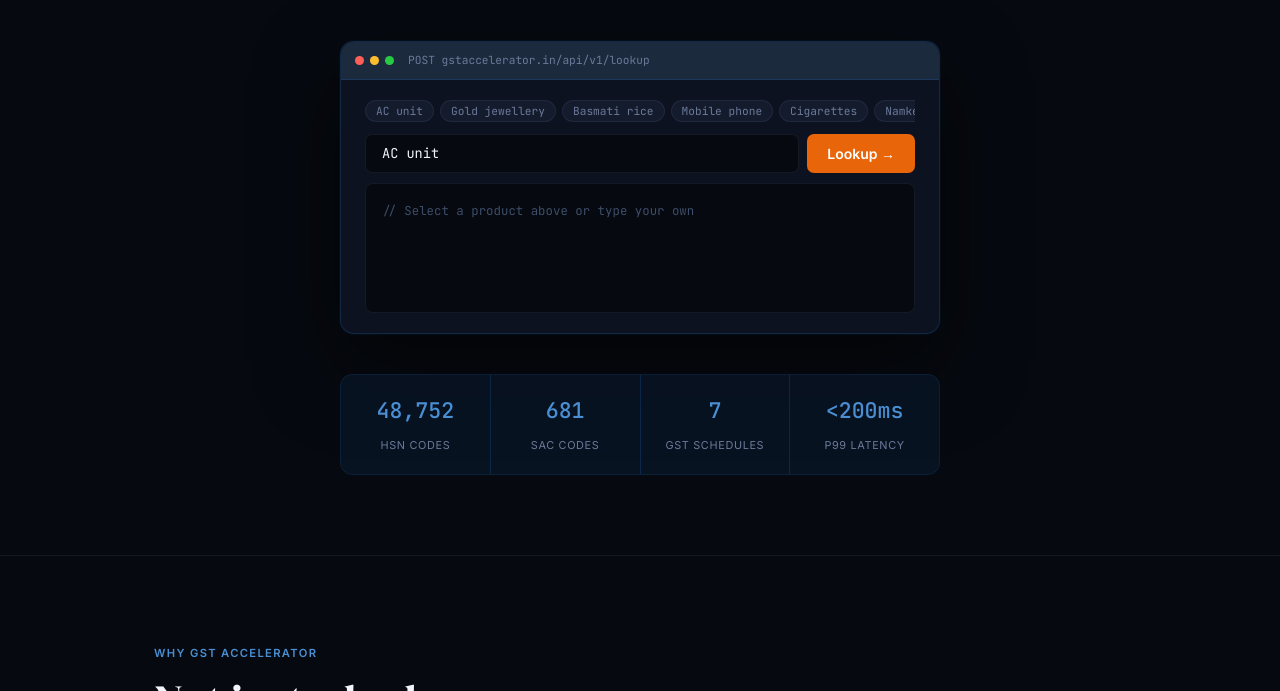
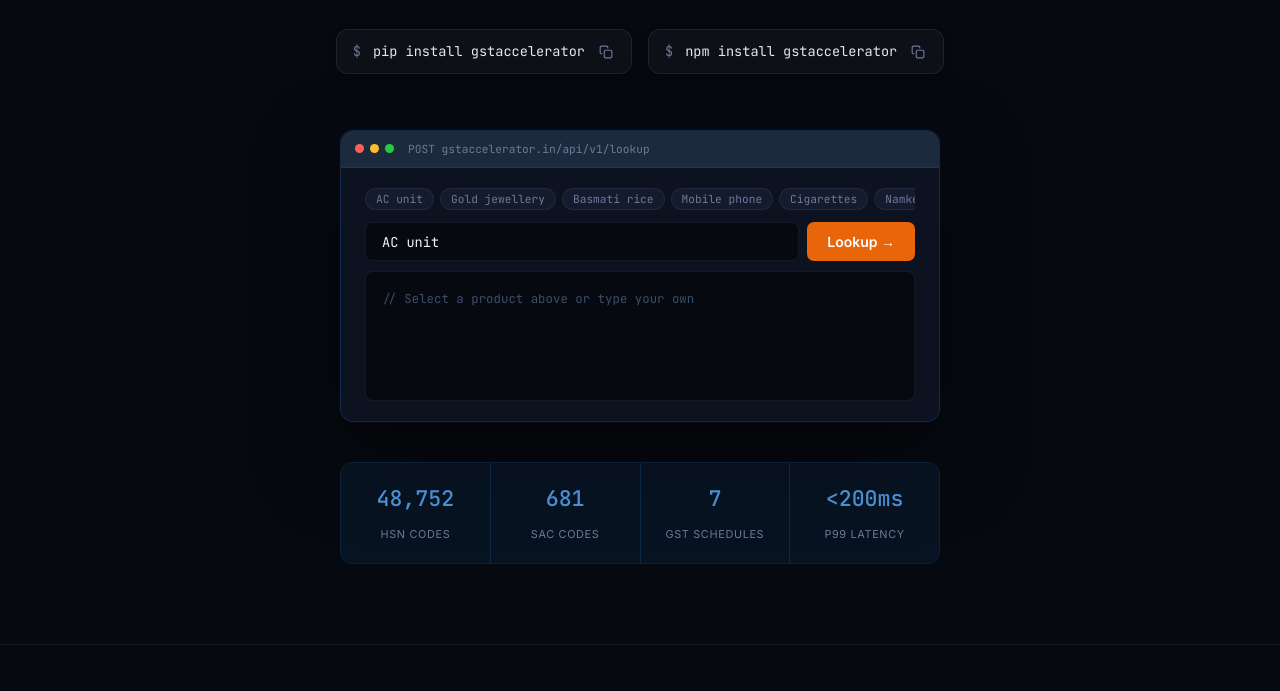
Before and after one commit to thedivine1/gst-hsn-api, a plain HTML site: page gstaccelerator-v3.html in a window 1280 px wide. Shown: the part 409-1100 px from the top of the page. Drawn offline with Linux system fonts and the light colour scheme.

Commit message:
ui: add pip/npm install snippets to landing page hero

```diff
--- a/gstaccelerator-v3.html
+++ b/gstaccelerator-v3.html
@@ -221,8 +221,28 @@
       font-size: 1rem; font-weight: 500;
       color: var(--muted);
       letter-spacing: 0.04em;
-      margin-bottom: 2.75rem;
+      margin-bottom: 2rem;
     }
+    .hero-install-cmds {
+      display: flex; flex-wrap: wrap; justify-content: center; gap: 16px;
+      margin-bottom: 3.5rem; /* Gap between text and window */
+    }
+    .install-cmd {
+      background: rgba(255, 255, 255, 0.03);
+      border: 1px solid rgba(255, 255, 255, 0.08);
+      border-radius: 12px;
+      padding: 10px 16px;
+      display: flex; align-items: center; gap: 12px;
+      font-family: var(--font-mono); font-size: 0.85rem; color: #e2e8f0;
+      box-shadow: 0 4px 12px rgba(0,0,0,0.1);
+    }
+    .install-cmd .prompt { color: var(--muted); user-select: none; }
+    .install-cmd button {
+      background: transparent; border: none; color: var(--muted);
+      cursor: pointer; padding: 2px; display: flex; align-items: center;
+      transition: color 0.2s;
+    }
+    .install-cmd button:hover { color: var(--white); }
     .hero-mantra strong { color: var(--white); font-weight: 600; }
 
     /* ── DEMO CARD ── */
@@ -550,6 +570,24 @@
     <strong>Compliance. Accelerated.</strong> &nbsp;·&nbsp;
     CBIC-sourced · Condition-aware · Agent-native
   </p>
+
+  <!-- INSTALL COMMANDS -->
+  <div class="hero-install-cmds">
+    <div class="install-cmd">
+      <span class="prompt">$</span>
+      <span>pip install gstaccelerator</span>
+      <button onclick="navigator.clipboard.writeText('pip install gstaccelerator'); this.style.color='#00d084'; setTimeout(()=>this.style.color='', 1500);" title="Copy">
+        <svg width="14" height="14" viewBox="0 0 24 24" fill="none" stroke="currentColor" stroke-width="2" stroke-linecap="round" stroke-linejoin="round"><rect x="9" y="9" width="13" height="13" rx="2" ry="2"></rect><path d="M5 15H4a2 2 0 0 1-2-2V4a2 2 0 0 1 2-2h9a2 2 0 0 1 2 2v1"></path></svg>
+      </button>
+    </div>
+    <div class="install-cmd">
+      <span class="prompt">$</span>
+      <span>npm install gstaccelerator</span>
+      <button onclick="navigator.clipboard.writeText('npm install gstaccelerator'); this.style.color='#00d084'; setTimeout(()=>this.style.color='', 1500);" title="Copy">
+        <svg width="14" height="14" viewBox="0 0 24 24" fill="none" stroke="currentColor" stroke-width="2" stroke-linecap="round" stroke-linejoin="round"><rect x="9" y="9" width="13" height="13" rx="2" ry="2"></rect><path d="M5 15H4a2 2 0 0 1-2-2V4a2 2 0 0 1 2-2h9a2 2 0 0 1 2 2v1"></path></svg>
+      </button>
+    </div>
+  </div>
 
   <!-- LIVE DEMO -->
   <div class="demo-card">
```
